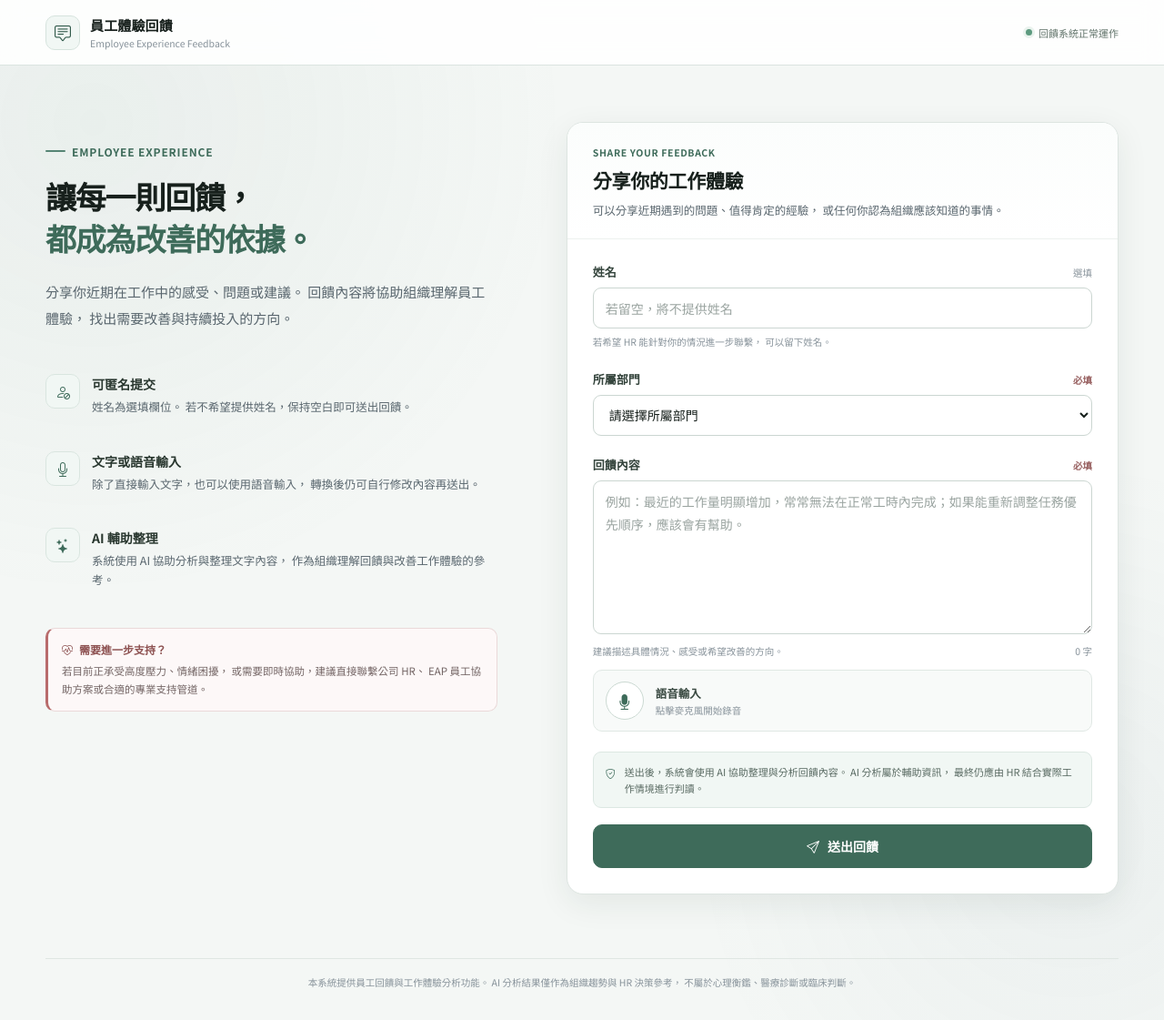
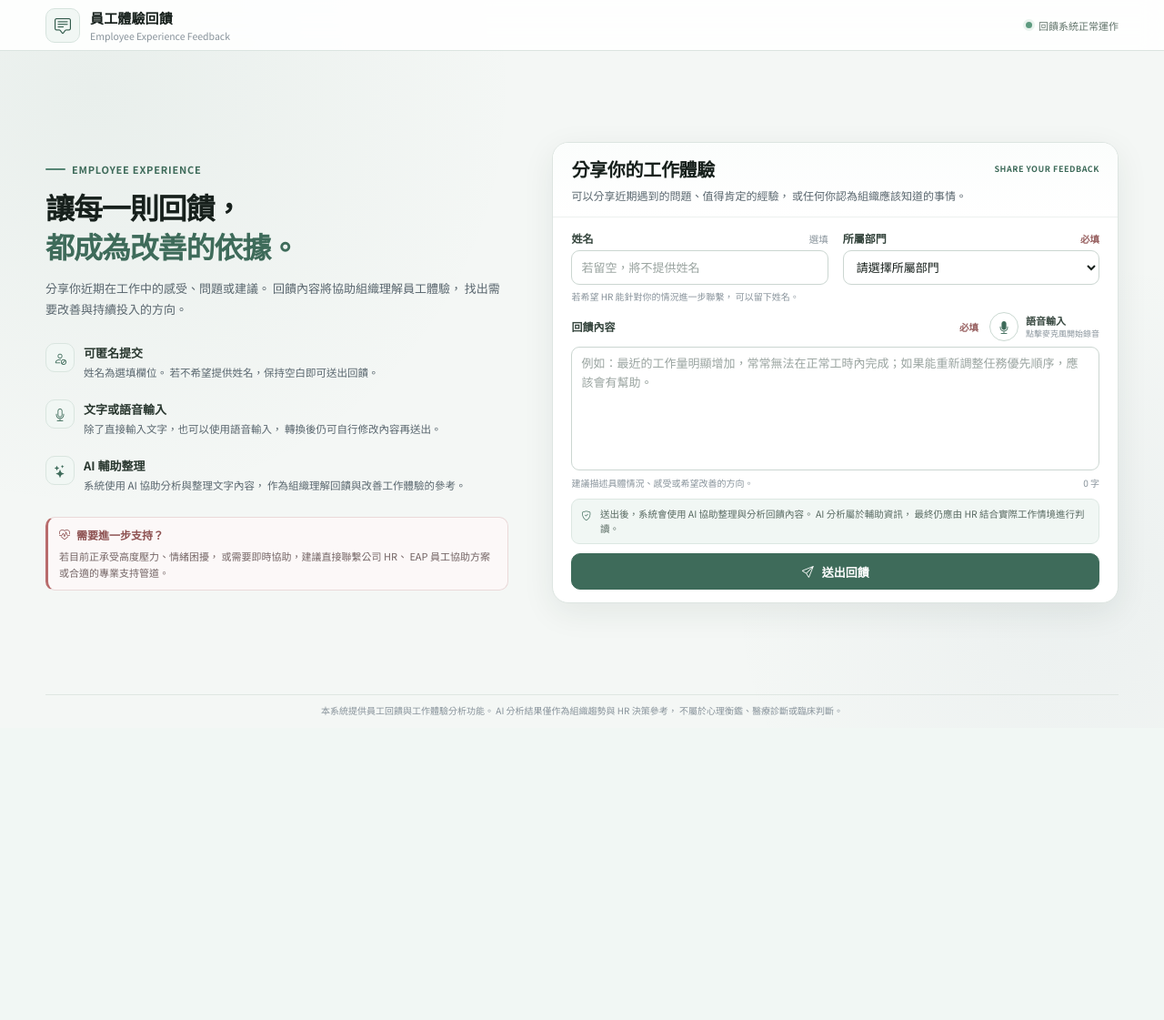
Before and after one commit to an6222005/AI_Employee_Feedback, a Flask app: page / in a window 1280 px wide. Shown: the whole page at 91% size. After the commit the page ends 786 px from the top, so only its background shows below. Run offline with Flask 3, Linux system fonts and the light colour scheme; parts of the project's set-up code (start-up, migrations or seed data) failed here and were passed over; some libraries are stand-ins or nearby versions.

Commit message:
Fit employee feedback entry in one desktop viewport

```diff
--- /dev/null
+++ b/static/css/employee.css
@@ -0,0 +1,65 @@
+/* Compact employee entry: keep the complete desktop form within one view. */
+.reply-dialog { width: min(620px, calc(100vw - 32px)); max-height: calc(100svh - 48px); padding: 0; border: 1px solid var(--border); border-radius: 14px; color: var(--text-primary); background: var(--surface); }
+.reply-dialog[open] { display: flex; flex-direction: column; }
+.reply-dialog::backdrop { background: rgba(23, 32, 28, .4); }
+.reply-dialog .reply-box { min-height: 0; overflow-y: auto; margin: 0; padding: 24px; border: 0; border-radius: 0; }
+.reply-dialog-footer { display: flex; flex: 0 0 auto; justify-content: flex-end; margin: 0; padding: 14px 24px; border-top: 1px solid var(--border); }
+.reply-close-button { min-height: 40px; padding: 8px 18px; border: 1px solid var(--brand-600); border-radius: 8px; color: #fff; background: var(--brand-600); cursor: pointer; }
+.reply-close-button:hover { background: var(--brand-700); }
+.reply-close-button:focus-visible { outline: 3px solid var(--brand-500); outline-offset: 3px; }
+@media (min-width: 1001px) {
+    body { min-height: 100svh; display: flex; flex-direction: column; }
+    .site-header { height: 56px; flex: 0 0 56px; }
+    .page-shell { flex: 1 0 auto; display: grid; align-content: center; padding: 16px 0; }
+    .page-grid { grid-template-columns: minmax(0, .9fr) minmax(480px, 1.1fr); gap: 48px; align-items: center; }
+    .intro-panel { position: static; padding: 0; }
+    .intro-eyebrow { margin-bottom: 12px; font-size: 11px; }
+    .intro-title { font-size: clamp(26px, 2.5vw, 34px); line-height: 1.35; }
+    .intro-description { margin-top: 14px; font-size: 13px; line-height: 1.75; }
+    .trust-list { margin-top: 18px; gap: 6px; }
+    .trust-item { padding: 7px 0; grid-template-columns: 32px minmax(0, 1fr); gap: 10px; }
+    .trust-icon { width: 32px; height: 32px; font-size: 14px; }
+    .trust-title { font-size: 13px; margin-bottom: 3px; }
+    .trust-description { font-size: 11.5px; line-height: 1.65; }
+    .support-notice { margin-top: 18px; padding: 10px 12px; }
+    .support-notice-text { font-size: 11px; line-height: 1.65; }
+    .feedback-card-header { display: grid; grid-template-columns: 1fr auto; align-items: center; gap: 5px 12px; padding: 14px 20px; }
+    .form-step { grid-column: 2; grid-row: 1; margin: 0; font-size: 9px; }
+    .feedback-card-title { grid-column: 1; grid-row: 1; font-size: 20px; }
+    .feedback-card-description { grid-column: 1 / -1; margin: 0; font-size: 12px; line-height: 1.6; }
+    .feedback-card-body { padding: 14px 20px; }
+    #feedbackForm { display: grid; grid-template-columns: repeat(2, minmax(0, 1fr)); gap: 10px 16px; }
+    #feedbackForm > .field { min-width: 0; margin: 0; }
+    .field-header { margin-bottom: 5px; gap: 8px; }
+    .field-label { font-size: 12px; }
+    .form-control { min-height: 38px; padding: 7px 10px; font-size: 13px; }
+    .field-help { margin-top: 5px; font-size: 10px; line-height: 1.5; }
+    #feedbackForm > .field:nth-child(3) { grid-column: 1 / -1; display: grid; grid-template-columns: minmax(0, 1fr) auto; gap: 6px 12px; align-items: center; }
+    #feedbackForm > .field:nth-child(3) .field-header { margin: 0; }
+    #feedbackForm > .field:nth-child(3) .voice-panel { grid-column: 2; grid-row: 1; margin: 0; padding: 0; border: 0; background: transparent; gap: 8px; }
+    .record-button { width: 32px; height: 32px; flex-basis: 32px; font-size: 14px; }
+    .voice-title { font-size: 11px; }
+    .voice-status { font-size: 9px; margin-top: 1px; }
+    #audio-preview { width: 150px; height: 30px; }
+    #feedback { grid-column: 1 / -1; grid-row: 2; height: clamp(100px, 17svh, 160px); min-height: 100px; resize: none; line-height: 1.6; }
+    .textarea-meta { grid-column: 1 / -1; grid-row: 3; margin: 0; }
+    .textarea-hint, .character-count { font-size: 10px; }
+    .privacy-note { grid-column: 1 / -1; margin: 0; padding: 8px 10px; font-size: 10.5px; line-height: 1.55; }
+    .form-message { grid-column: 1 / -1; margin: 0; padding: 8px 10px; }
+    .submit-button { grid-column: 1 / -1; min-height: 40px; font-size: 13px; }
+    .page-footer { flex: 0 0 auto; padding: 9px 0 11px; font-size: 10px; }
+}
+@media (min-width: 1001px) and (max-height: 720px) {
+    .page-shell { padding: 10px 0; }
+    .page-grid { gap: 32px; }
+    .intro-title { font-size: 28px; }
+    .intro-description { margin-top: 10px; font-size: 12px; }
+    .trust-list { margin-top: 12px; gap: 3px; }
+    .trust-item { padding: 5px 0; }
+    .support-notice { margin-top: 12px; }
+    .feedback-card-header { padding: 11px 18px; }
+    .feedback-card-body { padding: 11px 18px; }
+    #feedbackForm { gap: 8px 14px; }
+    #feedback { height: 100px; }
+    .page-footer { padding: 7px 0; }
+}
--- a/templates/index.html
+++ b/templates/index.html
@@ -1707,6 +1707,7 @@
         }
 
     </style>
+    <link rel="stylesheet" href="{{ url_for('static', filename='css/employee.css') }}">
 
 </head>
 
@@ -2235,12 +2236,13 @@
                              System reply
                              ================================================= -->
 
+                        <dialog id="replyDialog" class="reply-dialog" aria-labelledby="reply-heading">
                         <div
                             id="replyBox"
                             class="reply-box"
                         >
 
-                            <div class="reply-heading">
+                            <div id="reply-heading" class="reply-heading">
 
                                 <i class="bi bi-chat-left-text"></i>
 
@@ -2255,6 +2257,10 @@
                             ></p>
 
                         </div>
+                        <form method="dialog" class="reply-dialog-footer">
+                            <button class="reply-close-button" autofocus>關閉回覆</button>
+                        </form>
+                        </dialog>
 
                     </div>
 
@@ -3122,19 +3128,8 @@
 
 
 
-                    /*
-                       Scroll reply into view.
-                    */
-
-                    replyBox.scrollIntoView(
-                        {
-                            behavior:
-                                'smooth',
-
-                            block:
-                                'nearest'
-                        }
-                    );
+                    // Keep the entry page in place while showing the full reply.
+                    document.getElementById('replyDialog').showModal();
 
 
                 } catch (error) {
```
